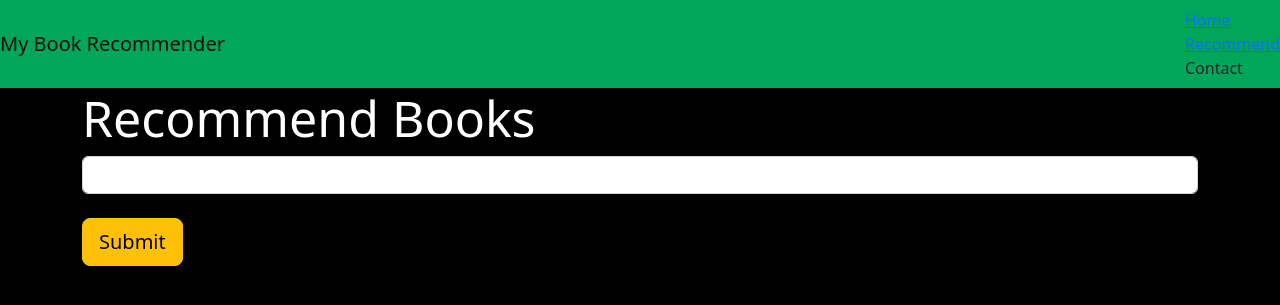
After one commit to hamzaziizzz/Book-Recommender-System, a Flask app: page /recommend in a window 1280 px wide. The commit adds this page. Shown: the top 305 px of the page. Run offline with Flask 2, Linux system fonts and the light colour scheme; parts of the project's set-up code (start-up, migrations or seed data) failed here and were passed over.

Commit message:
final commit

```diff
--- a/app.py
+++ b/app.py
@@ -1,11 +1,52 @@
-from flask import Flask, render_template
+import pickle
+
+import numpy as np
+from flask import Flask, render_template, request
+
+popularity_df = pickle.load(open("./model/popular.pkl", "rb"))
+pt = pickle.load(open("./model/pt.pkl", "rb"))
+books = pickle.load(open("./model/books.pkl", "rb"))
+similarity_scores = pickle.load(open("./model/similarity_scores.pkl", "rb"))
 
 app = Flask(__name__)
 
 
 @app.route('/')
 def index():
-    return render_template("index.html")
+    return render_template(
+        "index.html",
+        book_name=list(popularity_df['Book-Title'].values),
+        author=list(popularity_df['Book-Author'].values),
+        image=list(popularity_df['Image-URL-M'].values),
+        votes=list(popularity_df['num_ratings'].values),
+        rating=list(popularity_df['avg_rating'].values)
+    )
+
+
+@app.route('/recommend')
+def recommend_ui():
+    return render_template('recommend.html')
+
+
+@app.route('/recommend_books', methods=['POST'])
+def recommend():
+    user_input = request.form.get('user_input')
+
+    # index fetch
+    indices = np.where(pt.index == user_input)[0][0]
+    similar_items = sorted(list(enumerate(similarity_scores[indices])), key=lambda x: x[1], reverse=True)[1:6]
+
+    data = []
+    for i in similar_items:
+        item = []
+        temp_df = books[books['Book-Title'] == pt.index[i[0]]]
+        item.extend(list(temp_df.drop_duplicates('Book-Title')['Book-Title'].values))
+        item.extend(list(temp_df.drop_duplicates('Book-Title')['Book-Author'].values))
+        item.extend(list(temp_df.drop_duplicates('Book-Title')['Image-URL-M'].values))
+
+        data.append(item)
+
+    return render_template('recommend.html', data=data)
 
 
 if __name__ == '__main__':
--- /dev/null
+++ b/requirements.txt
@@ -0,0 +1,4 @@
+numpy
+Flask
+pandas
+gunicorn
--- /dev/null
+++ b/templates/recommend.html
@@ -0,0 +1,51 @@
+<!DOCTYPE html>
+<html lang="en">
+
+<head>
+    <meta charset="UTF-8">
+    <title>Book Recommender System</title>
+    <link href="https://cdn.jsdelivr.net/npm/bootstrap@5.2.2/dist/css/bootstrap.min.css" rel="stylesheet"
+          integrity="sha384-Zenh87qX5JnK2Jl0vWa8Ck2rdkQ2Bzep5IDxbcnCeuOxjzrPF/et3URy9Bv1WTRi" crossorigin="anonymous">
+</head>
+
+<body style="background-color: black">
+
+<nav class="navbar" style="background-color: #00a65a">
+    <a class="navbar-brand">My Book Recommender</a>
+    <ul class="nav navbar-nav">
+        <li><a href="/">Home</a></li>
+        <li><a href="/recommend">Recommend</a></li>
+        <li><a>Contact</a></li>
+    </ul>
+</nav>
+
+<div class="container">
+    <div class="row">
+        <div class="col-12">
+            <h1 class="text-white" style="font-size: 50px;">Recommend Books</h1>
+            <form action="/recommend_books" method="POST">
+                <input name="user_input" type="text" class="form-control"><br>
+                <input type="submit" class="btn btn-lg btn-warning">
+            </form>
+        </div>
+
+        {% if data %}
+            {% for i in data %}
+                <div class="col-md-3" style="margin: 30px;">
+                    <div class="card">
+                        <div class="card-body">
+                            <img src="{{ i[2] }}"
+                                 class="card-img-top" alt="">
+                            <p>{{ i[0] }}</p>
+                            <p>{{ i[1] }}</p>
+                        </div>
+                    </div>
+                </div>
+            {% endfor %}
+        {% endif %}
+
+    </div>
+</div>
+</body>
+
+</html>
```
Also changed, not shown: templates/index.html (+10 -54 lines), 6 other files.
